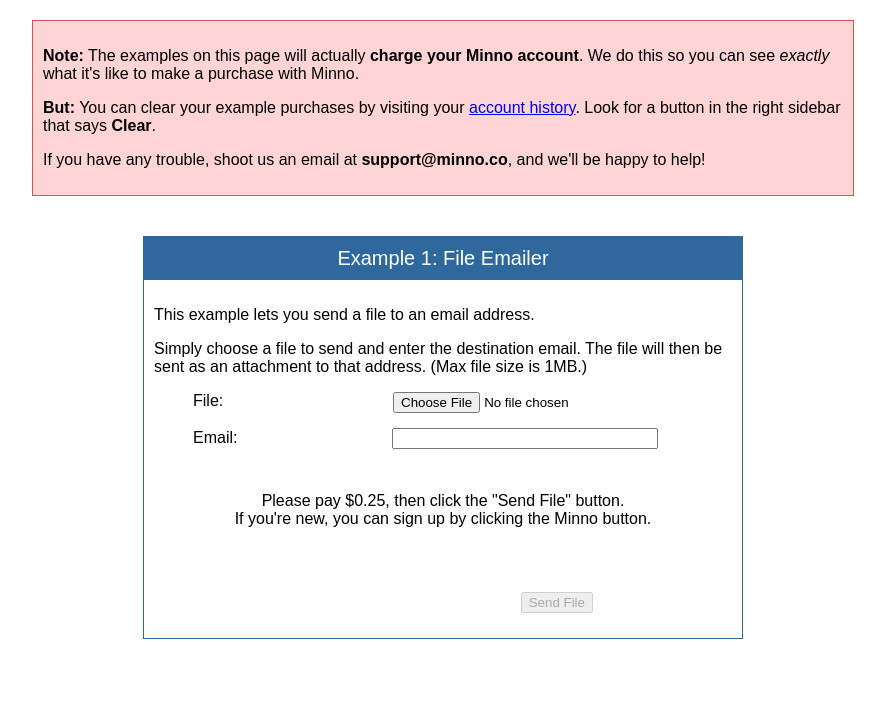
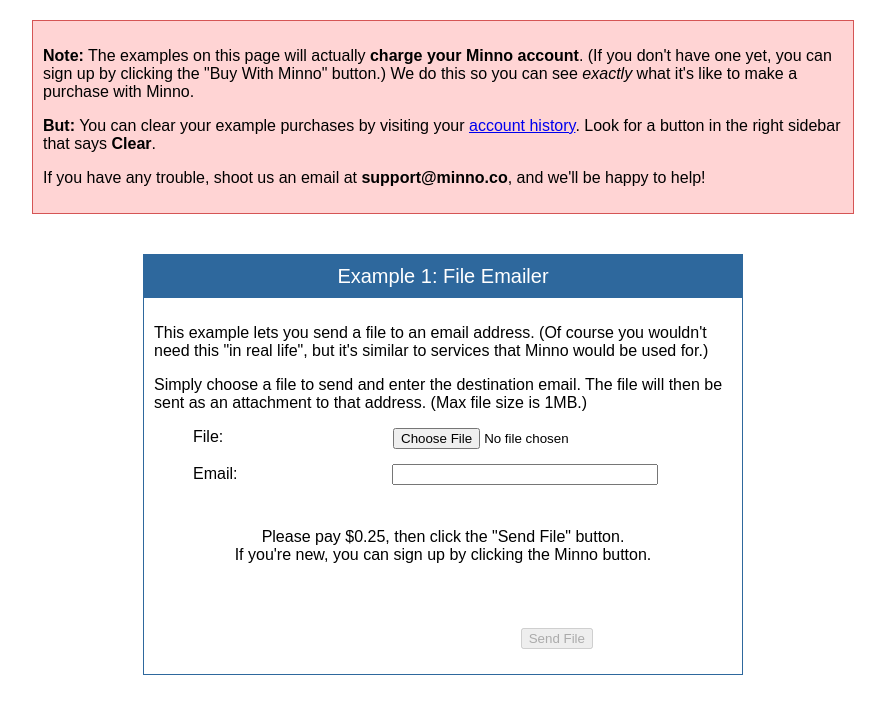
Before and after one commit to minno/minno-php-sdk, a PHP site: page / in a window 1280 px wide. Shown: the part 82-800 px from the top of the page, without its empty margins (197-1082 px from the left). Run offline with PHP 8.4, Linux system fonts and the light colour scheme; some libraries are stand-ins or nearby versions.

Commit message:
updated example copy

```diff
--- a/examples/index.php
+++ b/examples/index.php
@@ -15,8 +15,9 @@
         <div id="exampleNotif">
             <p>
                 <b>Note:</b> The examples on this page will actually <b>charge
-                your Minno account</b>. We do this so you can see <i>exactly</i>
-                what it's like to make a purchase with Minno.
+                your Minno account</b>. (If you don't have one yet, you can sign up
+                by clicking the "Buy With Minno" button.) We do this so you can see
+                <i>exactly</i> what it's like to make a purchase with Minno.
             </p>
             <p>
                 <b>But:</b> You can clear your example purchases by visiting
@@ -37,6 +38,8 @@
                 <div class="exampleBody">
                     <p>
                         This example lets you send a file to an email address.
+                        (Of course you wouldn't need this "in real life", but it's
+                        similar to services that Minno would be used for.)
                     </p>
                     <p>
                         Simply choose a file to send and enter the destination
```
